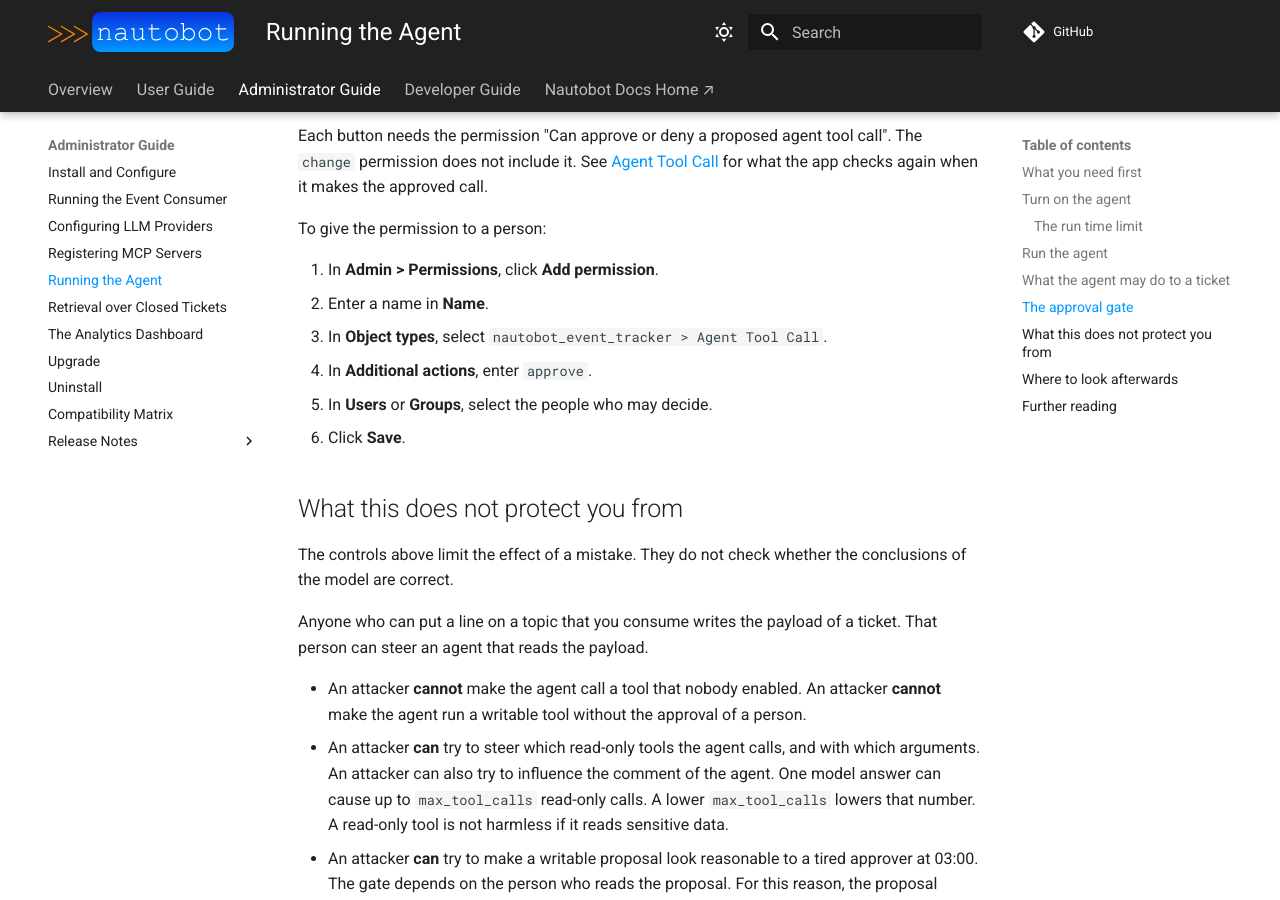
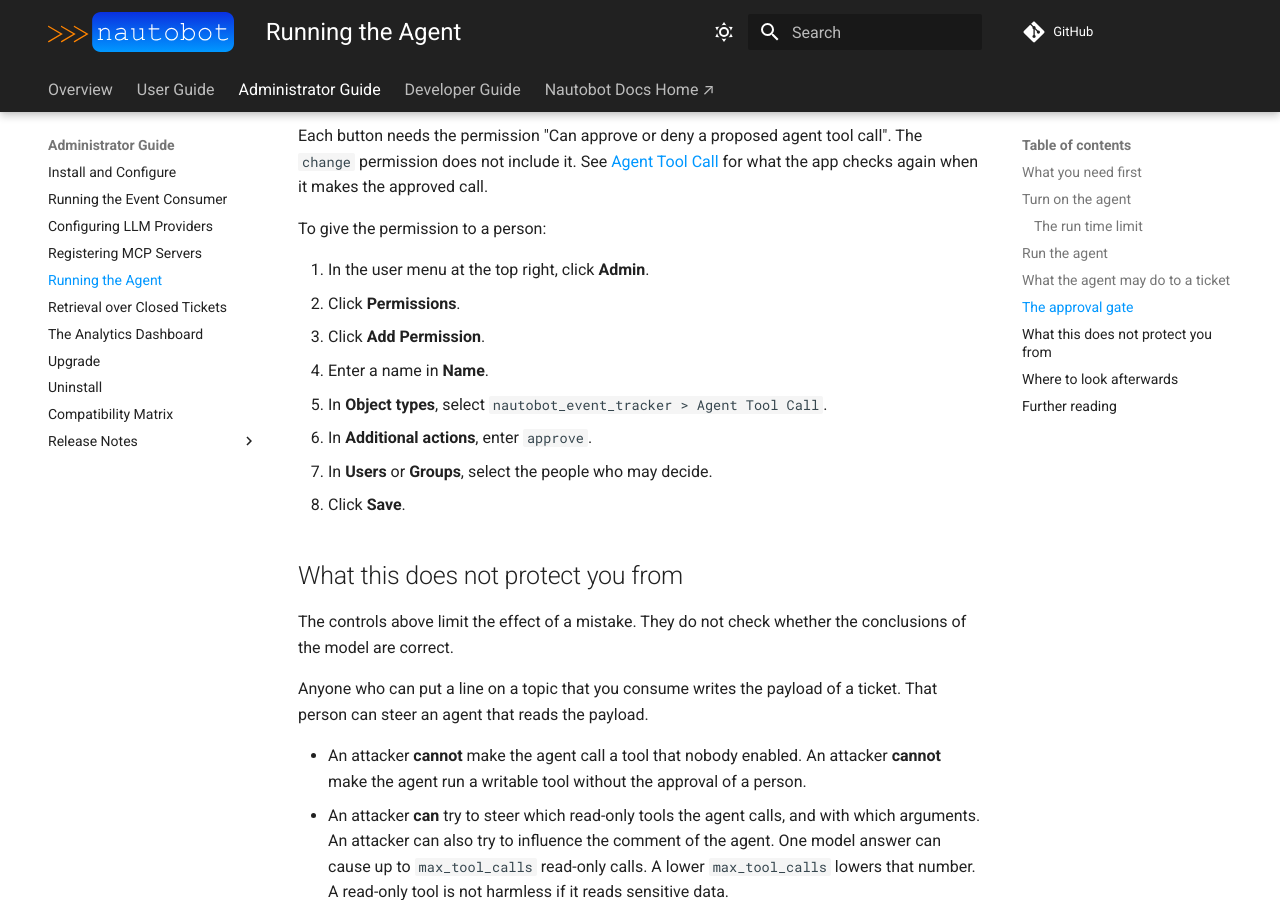
Before and after one commit to jtdub/nautobot-app-event-tracker, an MkDocs documentation site: the page built from docs/admin/agents.md, in a window 1280 px wide and 900 px high, scrolled down 4740 px. Built offline with MkDocs 1.6.1 and Material for MkDocs 9.7.7, drawn with Linux system fonts in a browser that asks for light colours; comment, search, counter and statistics services are not loaded.

Commit message:
57: Correct the first steps to add the approval permission

```diff
--- a/docs/admin/agents.md
+++ b/docs/admin/agents.md
@@ -165,12 +165,14 @@ makes the approved call.
 
 To give the permission to a person:
 
-1. In **Admin > Permissions**, click **Add permission**.
-2. Enter a name in **Name**.
-3. In **Object types**, select `nautobot_event_tracker > Agent Tool Call`.
-4. In **Additional actions**, enter `approve`.
-5. In **Users** or **Groups**, select the people who may decide.
-6. Click **Save**.
+1. In the user menu at the top right, click **Admin**.
+2. Click **Permissions**.
+3. Click **Add Permission**.
+4. Enter a name in **Name**.
+5. In **Object types**, select `nautobot_event_tracker > Agent Tool Call`.
+6. In **Additional actions**, enter `approve`.
+7. In **Users** or **Groups**, select the people who may decide.
+8. Click **Save**.
 
 ## What this does not protect you from
 
```
